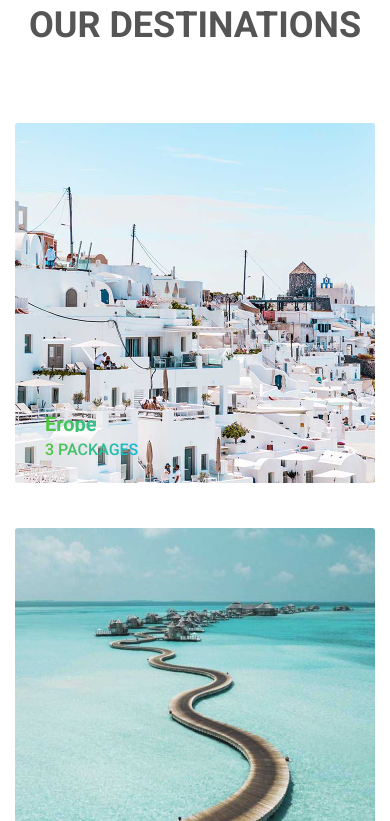
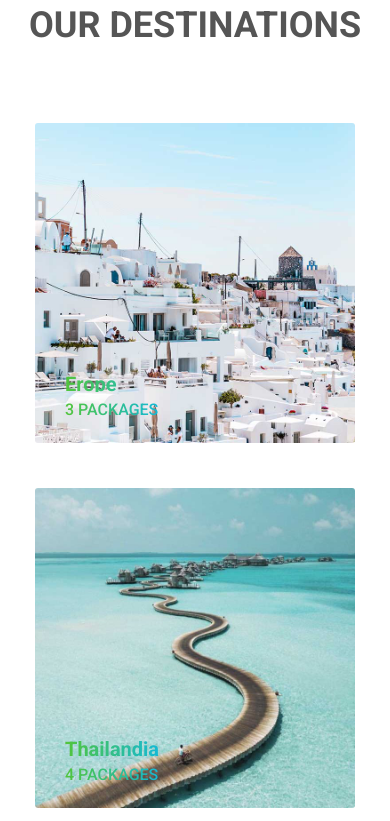
Before and after one commit to tranvantiendat/KIMCA-TRAVEL, a plain HTML site: page index.html in a window 390 px wide. Shown: the part 1179-2000 px from the top of the page. Drawn offline with Linux system fonts and the light colour scheme; files whose address does not match are found by name.

Commit message:
Update grid.css

```diff
--- a/asset/css/grid.css
+++ b/asset/css/grid.css
@@ -140,9 +140,9 @@
 }
 
 /* >= Tablet */
-@media (max-width: 740px) {
+@media (max-width: 739px) {
     .wide {
-        width: 360px;
+        width: 320px;
     }
     .row {
         margin-left: -8px;
```
